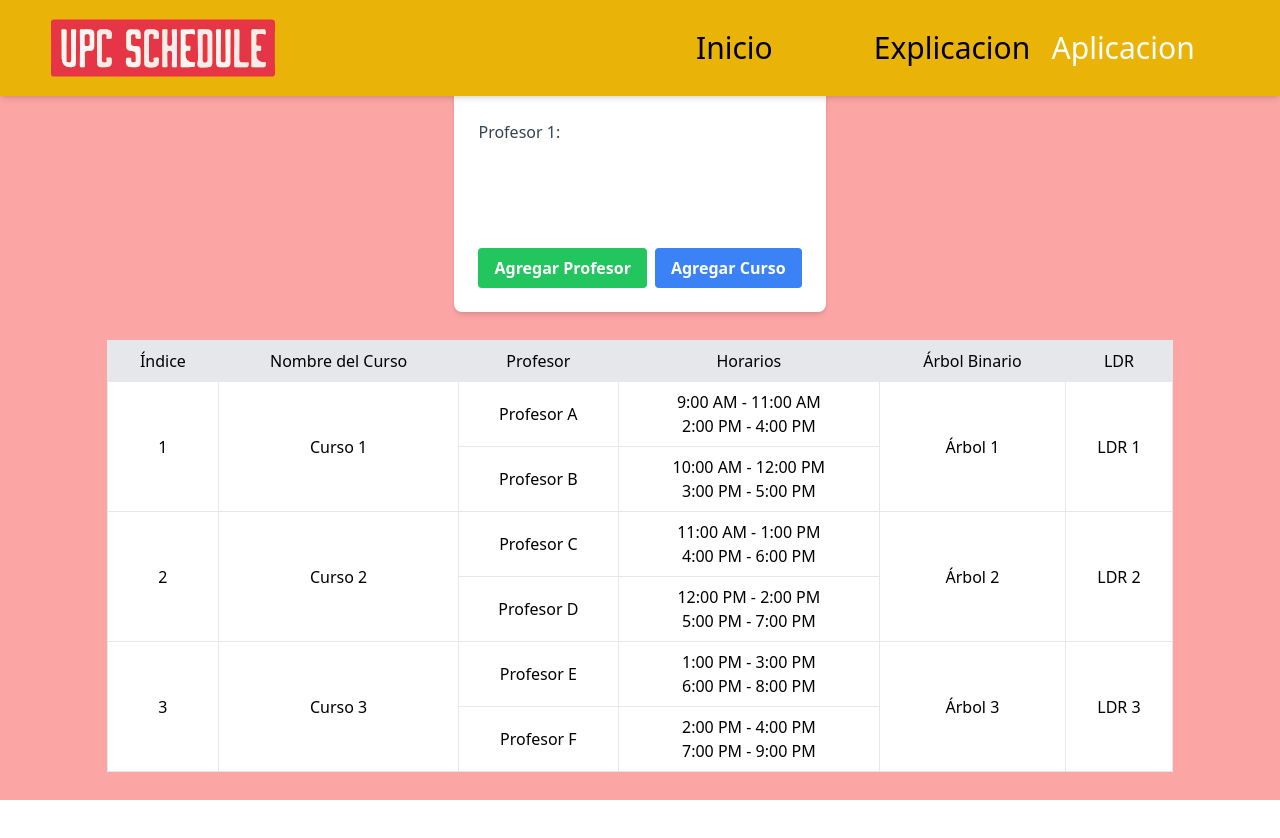
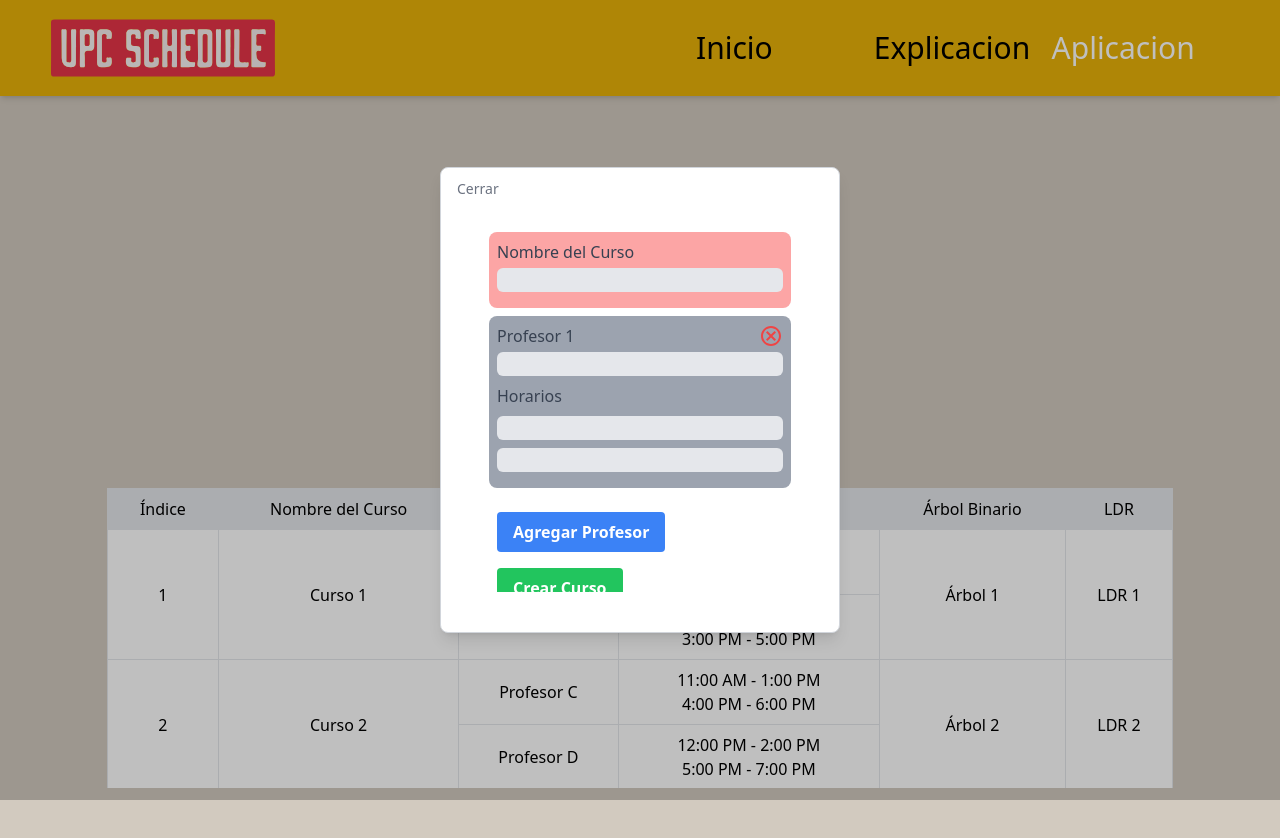
Before and after one commit to JulioXC4/Proyecto-Matem-tica-Discreta, a Next.js app: page /app in a window 1280 px wide. Both pictures are taken after a click on the button "Agregar Curso". Shown: the top 838 px of the page. Before the commit the page ends 800 px from the top, so only its background shows below. Built offline with nearby package versions, Linux system fonts and the light colour scheme.

Commit message:
Fixed some bugs in the web design

```diff
--- a/app/app/components/App.tsx
+++ b/app/app/components/App.tsx
@@ -13,9 +13,11 @@ const App: React.FC = () => {
   };
 
   return (
-    <div className="bg-red-300 h-screen w-full flex justify-center items-center">
+    <div className="bg-[#D2CABF] h-screen w-full flex justify-center items-center">
       <div className="flex flex-col justify-evenly items-center w-5/6 h-full">
-        <Inputs addCourse={addCourse} />
+        <div>
+          <Inputs addCourse={addCourse} />
+        </div>
         <Courses />
       </div>
     </div>
--- a/app/app/components/Courses.tsx
+++ b/app/app/components/Courses.tsx
@@ -8,75 +8,173 @@ const Courses = () => {
       id: 1,
       name: "Curso 1",
       teachers: [
-            { name: "Profesor A", schedules: ["9:00 AM - 11:00 AM", "2:00 PM - 4:00 PM"] },
-            { name: "Profesor B", schedules: ["10:00 AM - 12:00 PM", "3:00 PM - 5:00 PM"] }
+        {
+          name: "Profesor A",
+          schedules: ["9:00 AM - 11:00 AM", "2:00 PM - 4:00 PM"],
+        },
+        {
+          name: "Profesor B",
+          schedules: ["10:00 AM - 12:00 PM", "3:00 PM - 5:00 PM"],
+        },
       ],
       binaryTree: "Árbol 1",
-          ldr: "LDR 1"
+      ldr: "LDR 1",
     },
     {
       id: 2,
       name: "Curso 2",
       teachers: [
-            { name: "Profesor C", schedules: ["11:00 AM - 1:00 PM", "4:00 PM - 6:00 PM"] },
-            { name: "Profesor D", schedules: ["12:00 PM - 2:00 PM", "5:00 PM - 7:00 PM"] }
+        {
+          name: "Profesor C",
+          schedules: ["11:00 AM - 1:00 PM", "4:00 PM - 6:00 PM"],
+        },
+        {
+          name: "Profesor D",
+          schedules: ["12:00 PM - 2:00 PM", "5:00 PM - 7:00 PM"],
+        },
       ],
       binaryTree: "Árbol 2",
-          ldr: "LDR 2"
+      ldr: "LDR 2",
     },
     {
       id: 3,
       name: "Curso 3",
       teachers: [
-            { name: "Profesor E", schedules: ["1:00 PM - 3:00 PM", "6:00 PM - 8:00 PM"] },
-            { name: "Profesor F", schedules: ["2:00 PM - 4:00 PM", "7:00 PM - 9:00 PM"] }
+        {
+          name: "Profesor E",
+          schedules: ["1:00 PM - 3:00 PM", "6:00 PM - 8:00 PM"],
+        },
+        {
+          name: "Profesor F",
+          schedules: ["2:00 PM - 4:00 PM", "7:00 PM - 9:00 PM"],
+        },
       ],
       binaryTree: "Árbol 3",
-          ldr: "LDR 3"
+      ldr: "LDR 3",
+    },
+    {
+      id: 4,
+      name: "Curso 4",
+      teachers: [
+        {
+          name: "Profesor A",
+          schedules: ["9:00 AM - 11:00 AM", "2:00 PM - 4:00 PM"],
+        },
+        {
+          name: "Profesor B",
+          schedules: ["10:00 AM - 12:00 PM", "3:00 PM - 5:00 PM"],
+        },
+      ],
+      binaryTree: "Árbol 1",
+      ldr: "LDR 1",
+    },
+    {
+      id: 5,
+      name: "Curso 5",
+      teachers: [
+        {
+          name: "Profesor C",
+          schedules: ["11:00 AM - 1:00 PM", "4:00 PM - 6:00 PM"],
+        },
+        {
+          name: "Profesor D",
+          schedules: ["12:00 PM - 2:00 PM", "5:00 PM - 7:00 PM"],
+        },
+      ],
+      binaryTree: "Árbol 2",
+      ldr: "LDR 2",
+    },
+    {
+      id: 6,
+      name: "Curso 6",
+      teachers: [
+        {
+          name: "Profesor E",
+          schedules: ["1:00 PM - 3:00 PM", "6:00 PM - 8:00 PM"],
+        },
+        {
+          name: "Profesor F",
+          schedules: ["2:00 PM - 4:00 PM", "7:00 PM - 9:00 PM"],
+        },
+      ],
+      binaryTree: "Árbol 3",
+      ldr: "LDR 3",
     },
   ];
 
   return (
+    <div className="w-full max-h-[300px] overflow-x-auto">
       <table className="min-w-full">
         <thead>
           <tr className="bg-gray-200">
             <th className="border font-medium px-4 py-2 bg-gray-200">Índice</th>
-              <th className="border font-medium px-4 py-2 bg-gray-200">Nombre del Curso</th>
-              <th className="border font-medium px-4 py-2 bg-gray-200">Profesor</th>
-              <th className="border font-medium px-4 py-2 bg-gray-200">Horarios</th>
-              <th className="border font-medium px-4 py-2 bg-gray-200">Árbol Binario</th>
+            <th className="border font-medium px-4 py-2 bg-gray-200">
+              Nombre del Curso
+            </th>
+            <th className="border font-medium px-4 py-2 bg-gray-200">
+              Profesor
+            </th>
+            <th className="border font-medium px-4 py-2 bg-gray-200">
+              Horarios
+            </th>
+            <th className="border font-medium px-4 py-2 bg-gray-200">
+              Árbol Binario
+            </th>
             <th className="border font-medium px-4 py-2 bg-gray-200">LDR</th>
           </tr>
         </thead>
         <tbody className="text-center">
-            {courses.map((course, index) => (
+          {courses.map((course, index) =>
             course.teachers.map((teacher, teacherIndex) => (
               <tr key={`${course.id}-${teacherIndex}`} className="bg-white">
                 {teacherIndex === 0 && (
                   <>
-                      <td className="border px-4 py-2" rowSpan={course.teachers.length}>{index + 1}</td>
-                      <td className="border px-4 py-2" rowSpan={course.teachers.length}>{course.name}</td>
+                    <td
+                      className="border px-4 py-2"
+                      rowSpan={course.teachers.length}
+                    >
+                      {index + 1}
+                    </td>
+                    <td
+                      className="border px-4 py-2"
+                      rowSpan={course.teachers.length}
+                    >
+                      {course.name}
+                    </td>
                   </>
                 )}
                 <td className="border px-4 py-2">{teacher.name}</td>
                 <td className="border px-4 py-2">
                   <ul>
                     {teacher.schedules.map((schedule, scheduleIndex) => (
-                        <li key={`${course.id}-${teacherIndex}-${scheduleIndex}`}>{schedule}</li>
+                      <li key={`${course.id}-${teacherIndex}-${scheduleIndex}`}>
+                        {schedule}
+                      </li>
                     ))}
                   </ul>
                 </td>
                 {teacherIndex === 0 && (
                   <>
-                      <td className="border px-4 py-2" rowSpan={course.teachers.length}>{course.binaryTree}</td>
-                      <td className="border px-4 py-2" rowSpan={course.teachers.length}>{course.ldr}</td>
+                    <td
+                      className="border px-4 py-2"
+                      rowSpan={course.teachers.length}
+                    >
+                      {course.binaryTree}
+                    </td>
+                    <td
+                      className="border px-4 py-2"
+                      rowSpan={course.teachers.length}
+                    >
+                      {course.ldr}
+                    </td>
                   </>
                 )}
               </tr>
             ))
-            ))}
+          )}
         </tbody>
       </table>
+    </div>
   );
 };
 
--- a/app/app/components/Inputs.tsx
+++ b/app/app/components/Inputs.tsx
@@ -4,9 +4,9 @@ import React, { useState } from "react";
 import { TbBinaryTree } from "react-icons/tb";
 import { FaCheck } from "react-icons/fa";
 import { MdOutlineCancel } from "react-icons/md";
-
 import { Node } from "@/app/interfaces/node";
 import { Course, Teacher } from "@/app/interfaces/course";
+import Modal from "./Modal";
 
 interface InputsProps {
   addCourse: (course: Course) => void;
@@ -22,7 +22,15 @@ const Inputs: React.FC<InputsProps> = ({ addCourse }) => {
     { name: "", schedules: ["", ""] },
   ]);
   const [errorMessage, setErrorMessage] = useState<string>("");
+  const [showModal, setShowModal] = useState(false);
 
+  const handleOpenModal = () => {
+    setShowModal(true);
+  };
+
+  const handleCloseModal = () => {
+    setShowModal(false);
+  };
   const handleTeacherChange = (index: number, key: string, value: string) => {
     const updatedTeachers = [...teachers];
     //@ts-ignore
@@ -48,18 +56,12 @@ const Inputs: React.FC<InputsProps> = ({ addCourse }) => {
     }
   };
 
-  /* const handleAddCourse = () => {
-    if (courseName.trim() === "") {
-      setErrorMessage("Por favor, ingrese el nombre del curso.");
-    } else if (teachers.some((teacher) => teacher.name.trim() === "")) {
-      setErrorMessage("Por favor, ingrese el nombre de todos los profesores.");
-    } else {
-      addCourse({ name: courseName, teachers });
-      setCourseName("");
-      setTeachers([{ name: "", schedules: ["", ""] }]);
-      setErrorMessage("");
-    }
-  }; */
+  const handleRemoveTeacher = (index: number) => {
+    const updatedTeachers = [...teachers];
+    updatedTeachers.splice(index, 1);
+    setTeachers(updatedTeachers);
+  };
+
   const handleAddCourse = () => {
     if (courseName.trim() === "") {
       setErrorMessage("Por favor, ingrese el nombre del curso.");
@@ -97,25 +99,43 @@ const Inputs: React.FC<InputsProps> = ({ addCourse }) => {
   };
 
   return (
-    <div className="flex">
-      {showForm ? (
-        <div className="max-w-md mx-auto bg-white p-6 rounded-lg shadow-md">
-          <div className="mb-4">
-            <label className="block text-gray-700">Nombre del Curso:</label>
+    <div className="flex justify-start items-center w-full h-full">
+      <div className="m-4">
+        <button
+          className="bg-green-400 w-36 h-36 rounded-lg text-white text-center flex flex-col justify-evenly items-center shadow-md transform transition-transform hover:scale-105"
+          onClick={handleOpenModal}
+        >
+          <TbBinaryTree className="mt-2 w-12 h-12" />
+          Agregar Curso
+        </button>
+      </div>
+      <Modal isOpen={showModal} onClose={handleCloseModal}>
+        <div className="max-w-md mx-auto p-6">
+          <div className="mb-2 bg-red-300 p-2 pb-4 rounded-lg">
+            <label className="block text-gray-700">Nombre del Curso</label>
             <input
-              className="form-input mt-1 block w-full rounded-md border-gray-300"
+              className="form-input mt-1 block w-full rounded-md bg-gray-200 border-gray-300"
               type="text"
               value={courseName}
               onChange={(e) => setCourseName(e.target.value)}
             />
           </div>
           {teachers.map((teacher, teacherIndex) => (
-            <div key={teacherIndex} className="mb-4">
+            <div
+              key={teacherIndex}
+              className="relative mb-4 bg-gray-400 rounded-lg p-2"
+            >
+              <button
+                className="absolute right-2 text-red-500 hover:text-red-600 focus:outline-none"
+                onClick={() => handleRemoveTeacher(teacherIndex)}
+              >
+                <MdOutlineCancel className="w-6 h-6" />
+              </button>
               <label className="block text-gray-700">{`Profesor ${
                 teacherIndex + 1
-              }:`}</label>
+              }`}</label>
               <input
-                className="form-input mt-1 block w-full rounded-md border-gray-300"
+                className="form-input mt-1 block w-full rounded-md bg-gray-200 border-gray-300"
                 type="text"
                 value={teacher.name}
                 onChange={(e) =>
@@ -123,10 +143,11 @@ const Inputs: React.FC<InputsProps> = ({ addCourse }) => {
                 }
               />
               <div className="mt-2">
+                <label className="block text-gray-700">Horarios</label>
                 {teacher.schedules.map((schedule, scheduleIndex) => (
                   <input
                     key={scheduleIndex}
-                    className="form-input mt-1 block w-full rounded-md border-gray-300"
+                    className="form-input my-2 block w-full rounded-md bg-gray-200 border-gray-300"
                     type="text"
                     value={schedule}
                     onChange={(e) =>
@@ -142,30 +163,20 @@ const Inputs: React.FC<InputsProps> = ({ addCourse }) => {
             </div>
           ))}
           <button
-            className="bg-green-500 hover:bg-green-600 text-white font-bold py-2 px-4 rounded focus:outline-none focus:shadow-outline mr-2"
+            className="bg-blue-500 hover:bg-blue-600 text-white font-bold py-2 px-4 rounded focus:outline-none focus:shadow-outline m-2"
             onClick={handleAddTeacher}
           >
             Agregar Profesor
           </button>
           <button
-            className="bg-blue-500 hover:bg-blue-600 text-white font-bold py-2 px-4 rounded focus:outline-none focus:shadow-outline"
+            className="bg-green-500 hover:bg-green-600 text-white font-bold py-2 px-4 rounded focus:outline-none focus:shadow-outline m-2"
             onClick={handleAddCourse}
           >
-            Agregar Curso
+            Crear Curso
           </button>
           {errorMessage && <p className="text-red-500 mt-4">{errorMessage}</p>}
         </div>
-      ) : (
-        <div>
-          <button
-            className="bg-green-400 w-36 h-36 rounded-lg text-white text-center flex flex-col justify-evenly items-center shadow-md transform transition-transform hover:scale-105"
-            onClick={() => setShowForm(!showForm)}
-          >
-            <TbBinaryTree className="mt-2 w-12 h-12" />
-            Agregar Curso
-          </button>
-        </div>
-      )}
+      </Modal>
     </div>
   );
 };
--- /dev/null
+++ b/app/app/components/Modal.tsx
@@ -0,0 +1,30 @@
+"use client";
+
+import React from "react";
+
+const Modal = ({ isOpen, onClose, children }: any) => {
+  return (
+    <>
+      {isOpen ? (
+        <div className="fixed inset-0 z-50 flex items-center justify-center overflow-x-hidden overflow-y-auto outline-none focus:outline-none">
+          <div className="relative w-auto max-w-[400px] p-6 mx-auto my-4 bg-white border border-gray-300 rounded-lg shadow-lg outline-none focus:outline-none">
+            <div className="absolute top-2 left-4">
+              <button
+                className="text-sm text-gray-500 hover:text-gray-600 focus:outline-none"
+                onClick={onClose}
+              >
+                Cerrar
+              </button>
+            </div>
+            <div className="relative flex flex-col w-full max-h-96 overflow-y-auto my-4">{children}</div>
+          </div>
+        </div>
+      ) : null}
+      {isOpen ? (
+        <div className="fixed inset-0 z-40 bg-black opacity-25"></div>
+      ) : null}
+    </>
+  );
+};
+
+export default Modal;
--- /dev/null
+++ b/app/app/layout.tsx
@@ -0,0 +1,14 @@
+import Navbar2 from "../components/Navbar/Navbar2";
+
+export default function Layout({
+  children,
+}: {
+  children: React.ReactNode
+}) {
+  return (
+    <section>
+      <Navbar2 />
+      {children}
+    </section>
+  )
+}
--- /dev/null
+++ b/app/components/Navbar/Navbar2.tsx
@@ -0,0 +1,57 @@
+"use client";
+import Link from "next/link";
+import React from "react";
+import { usePathname } from "next/navigation";
+const Navbar2 = () => {
+  const pathname = usePathname();
+
+  return (
+    <nav className="bg-yellow-500 w-full h-24 flex justify-around items-center shadow-md z-20">
+      <div className="w-1/3flex items-center">
+        <Link className="text-black text-xl font-bold" href="/">
+          <img
+            src="/images/logolargo.svg"
+            alt="Logo UniSchedule"
+            className="h-56 w-56 transition-transform transform hover:scale-105"
+          />
+        </Link>
+      </div>
+      <div className="w-2/3 flex justify-end items-center">
+        <div className="flex justify-evenly items-center w-5/6">
+          <Link
+            href="/"
+            className={`py-2 rounded-3xl text-center text-3xl hover:text-white w-0 hover:w-6 transition-all duration-500 ${
+              pathname === "/"
+                ? "text-white py-2 rounded-3xl text-center text-3xl"
+                : "text-black"
+            }`}
+          >
+            Inicio
+          </Link>
+          <Link
+            href="/about"
+            className={`py-2 rounded-3xl text-center text-3xl hover:text-white w-0 hover:w-6 transition-all duration-500 ${
+              pathname === "/about"
+                ? "text-white py-2 rounded-3xl text-center text-3xl"
+                : "text-black"
+            }`}
+          >
+            Explicacion
+          </Link>
+          <Link
+            href="/app"
+            className={`py-2 rounded-3xl text-center text-3xl hover:text-white w-0 hover:w-6 transition-all duration-500 ${
+              pathname === "/app"
+                ? "text-white py-2 rounded-3xl text-center text-3xl"
+                : "text-black"
+            }`}
+          >
+            Aplicacion
+          </Link>
+        </div>
+      </div>
+    </nav>
+  );
+};
+
+export default Navbar2;
--- a/app/layout.tsx
+++ b/app/layout.tsx
@@ -1,6 +1,6 @@
-import Navbar from "./components/Navbar/Navbar";
 import type { Metadata } from "next";
 import "./globals.css";
+import Navbar from "./components/Navbar/Navbar";
 
 export const metadata: Metadata = {
   title: "Create Next App",
```
Lines whose indentation alone changed are shown as unchanged.
